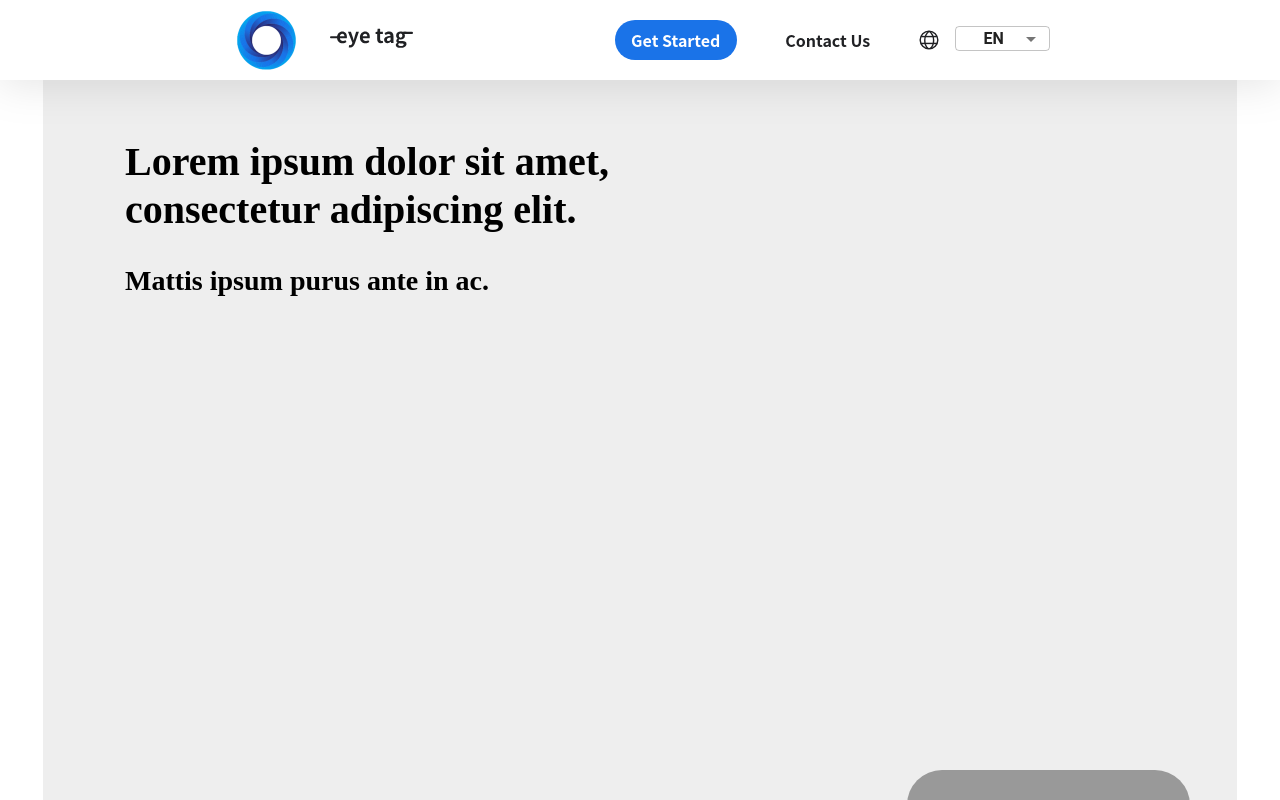
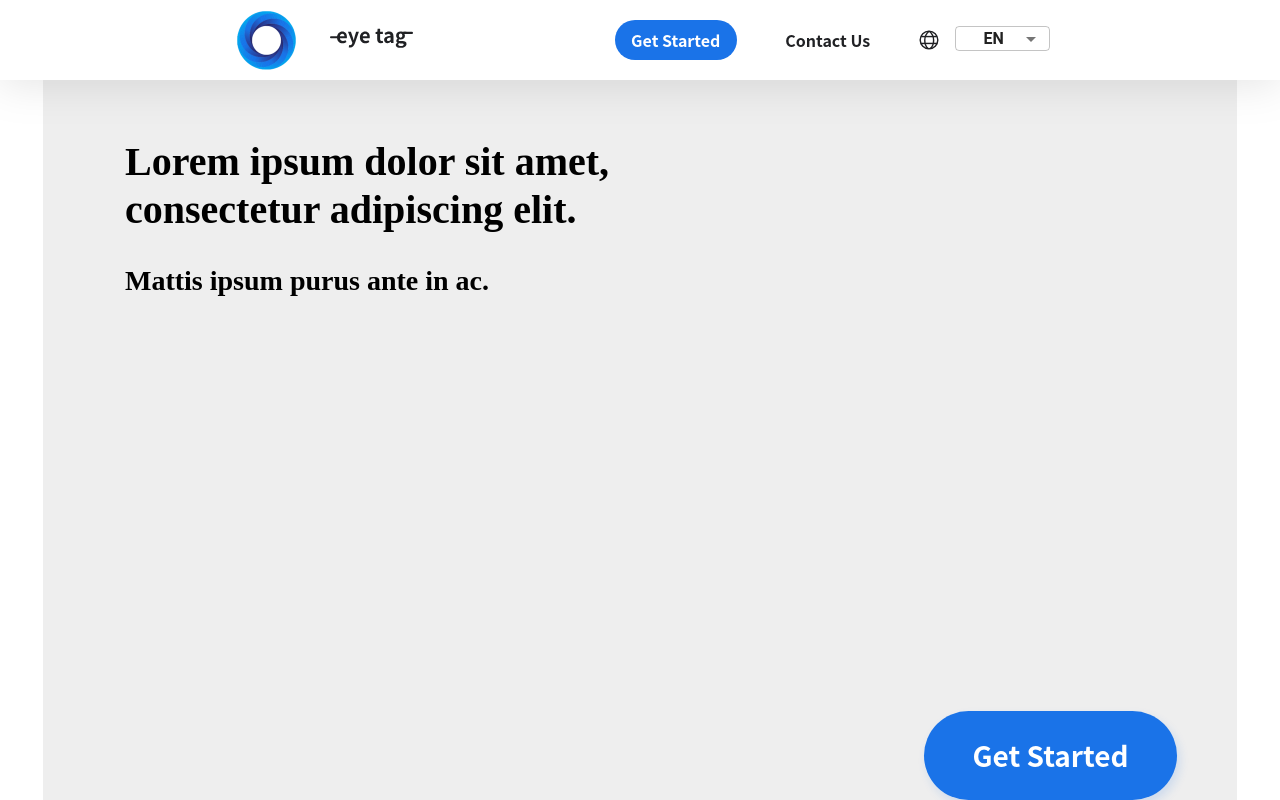
Before and after one commit to gkseogus/HallymCapStone, a React (Create React App) app: page / in a window 1280 px wide. Shown: the top 800 px of the page. Built offline with nearby package versions, Linux system fonts and the light colour scheme.

Commit message:
220918_apply to start btn color

```diff
--- a/src/components/Home/index.js
+++ b/src/components/Home/index.js
@@ -45,23 +45,31 @@ const Home1P2 = styled.div`
   color: #000000;
 `;
 const NavStartBtn = styled(Link)`
-  padding: 15px 30px;
+  display: flex;
+  flex-direction: row;
+  justify-content: center;
+  align-items: center;
+  padding: 12px 24px;
+  gap: 10px;
 
   position: absolute;
-  width: 223px;
-  height: 66px;
-  bottom: 54px;
-  right: 47px;
+  width: 205px;
+  height: 65px;
+  right: 60px;
+  bottom: 120px;
+
+  background: #1A73E8;
+  box-shadow: 3px 5px 10px rgba(26, 115, 232, 0.15);
+  border-radius: 100px;
+
+  font-family: 'Noto Sans CJK KR';
+  font-style: normal;
+  font-weight: 700;
+  font-size: 28px;
+  line-height: 41px;
+  text-align: center;
+  color : #FFFFFF;
   text-decoration: none;
-  background: #999999;
-  border-radius: 35px;
-  color: white;
-
-  font-family: Pretendard;
-  font-size: 30px;
-  font-weight: 700;
-  text-align: center;
-  line-height: 66px;
 `;
 
 const Home2 = styled.div`
```
